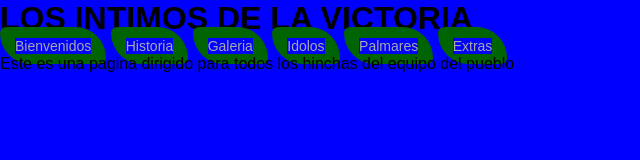
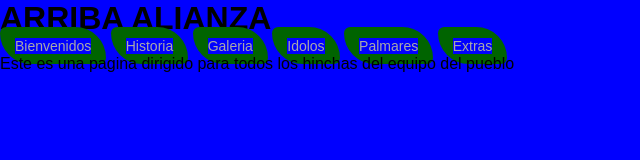
Before and after one commit to JhonalZ/AlianzaLima, a plain HTML site: page index.html in a window 1280 px wide. Shown: the whole page, without its empty margins (0-640 px from the left). Drawn offline with Linux system fonts and the light colour scheme.

Commit message:
Cambie el titulo de la pagina
Porque si

```diff
--- a/index.html
+++ b/index.html
@@ -10,7 +10,7 @@
 <body>
     <header>
         <div id="cabecera">
-            <h1>LOS INTIMOS DE LA VICTORIA</h1>
+            <h1>ARRIBA ALIANZA</h1>
         </div>
     </header>
     <nav>
```
